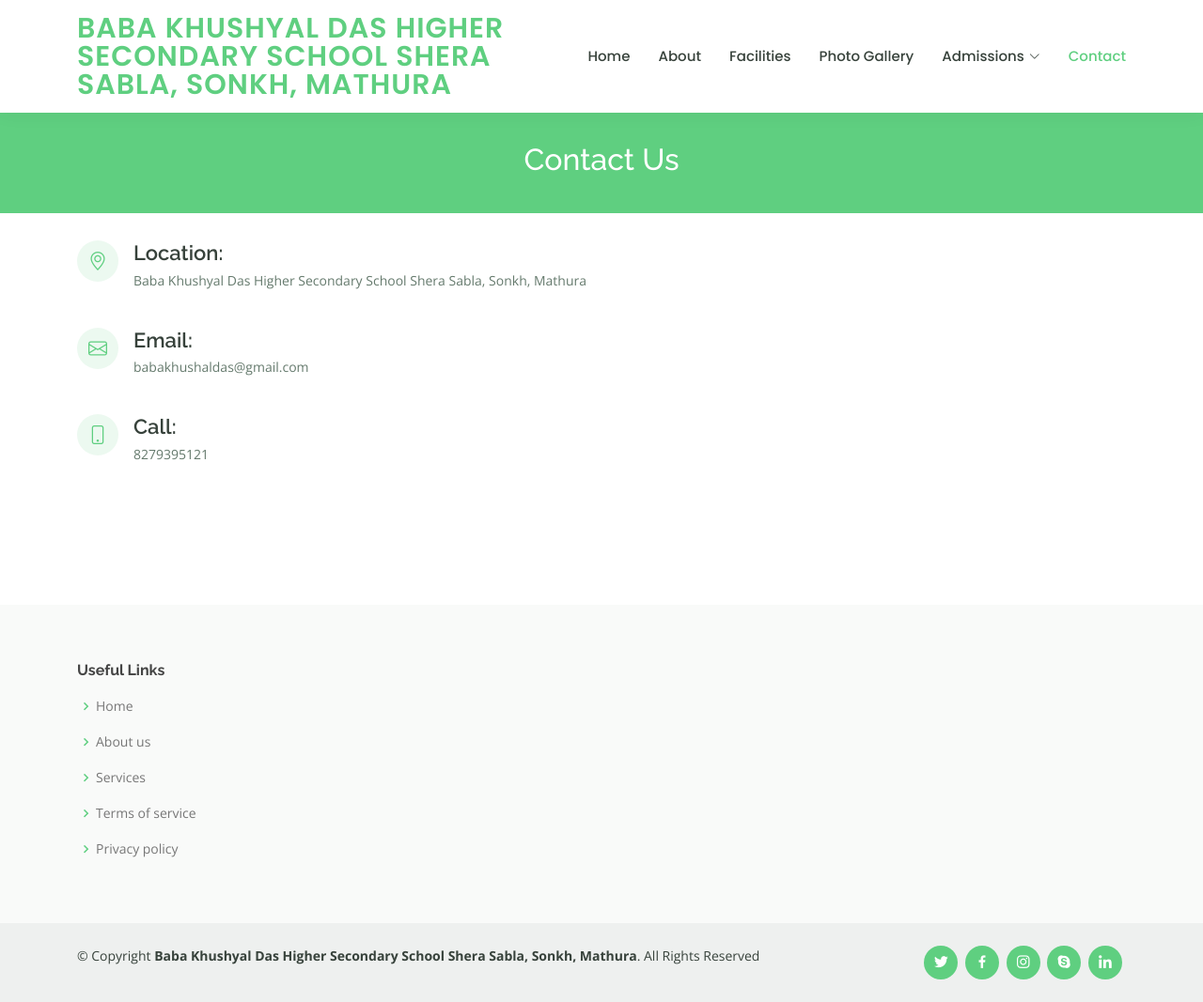
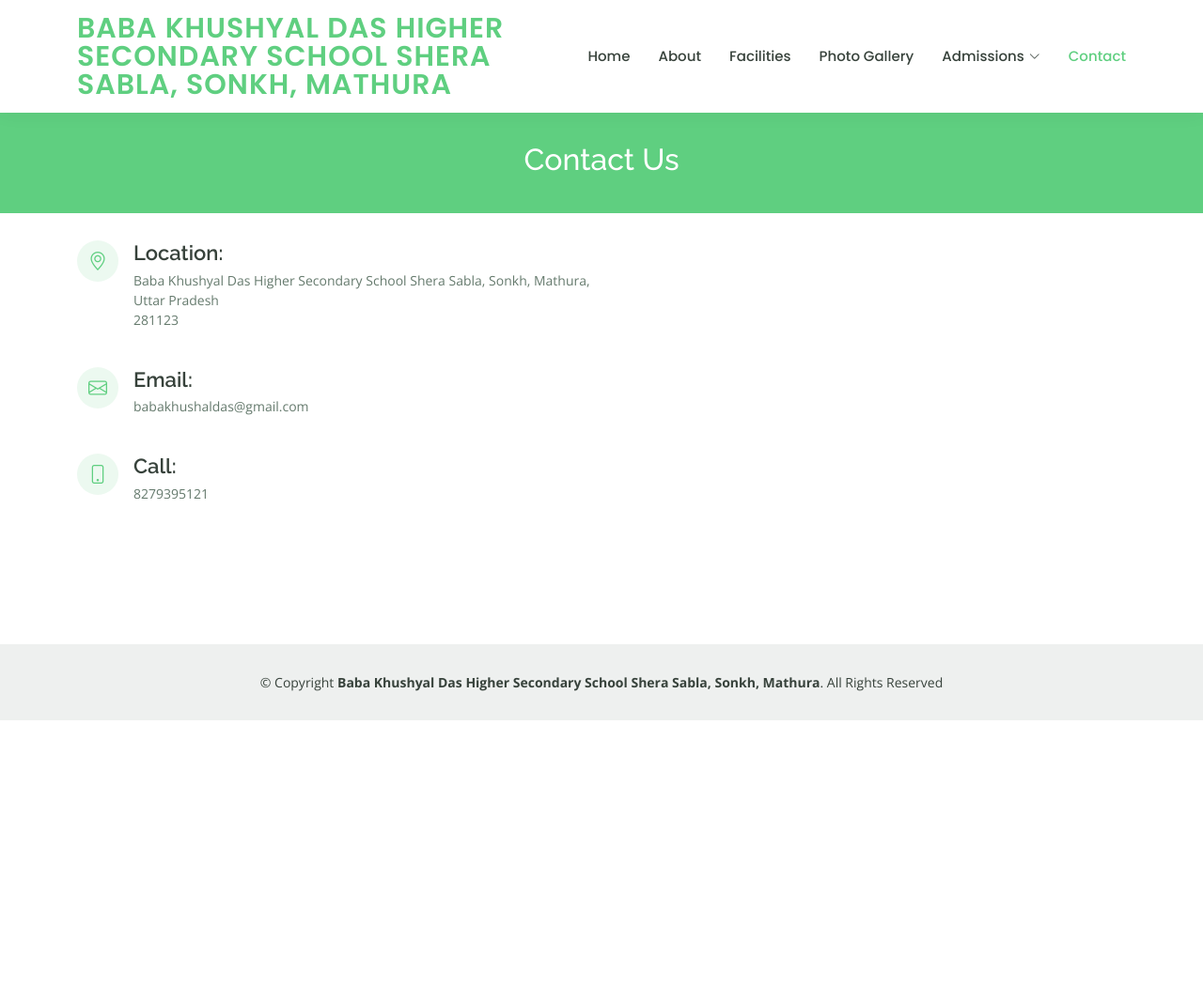
Before and after one commit to babakhushyaldas/website, a plain HTML site: page contact.html in a window 1280 px wide. Shown: the whole page at 94% size. After the commit the page ends 800 px from the top, so only its background shows below. Drawn offline with nearby package versions, Linux system fonts and the light colour scheme.

Commit message:
Update 27/6

```diff
--- a/contact.html
+++ b/contact.html
@@ -87,7 +87,9 @@
               <div class="address">
                 <i class="bi bi-geo-alt"></i>
                 <h4>Location:</h4>
-                <p>Baba Khushyal Das Higher Secondary School Shera Sabla, Sonkh, Mathura</p>
+                <p>Baba Khushyal Das Higher Secondary School Shera Sabla, Sonkh, Mathura,</p>
+		      <p>Uttar Pradesh</p>
+		 <p>281123</p>
               </div>
 
               <div class="email">
@@ -101,14 +103,8 @@
                 <h4>Call:</h4>
                 <p>8279395121</p>
               </div>
-
 			</div>
-
-
-
-
 	      </div>
-
 	    </div>
     </section><!-- End Contact Section -->
 
@@ -116,49 +112,9 @@
 
   <!-- ======= Footer ======= -->
   <footer id="footer">
-
-    <div class="footer-top">
-      <div class="container">
-        <div class="row">
-
-		<div class="col-lg-2 col-md-6 footer-links">
-            <h4>Useful Links</h4>
-            <ul>
-              <li><i class="bx bx-chevron-right"></i> <a href="#">Home</a></li>
-              <li><i class="bx bx-chevron-right"></i> <a href="#">About us</a></li>
-              <li><i class="bx bx-chevron-right"></i> <a href="#">Services</a></li>
-              <li><i class="bx bx-chevron-right"></i> <a href="#">Terms of service</a></li>
-              <li><i class="bx bx-chevron-right"></i> <a href="#">Privacy policy</a></li>
-            </ul>
-          </div>
-
-          <!--<div class="col-lg-3 col-md-6 footer-contact">
-            <h3>Baba Khushyal Das Vidya Mandir Shera Sabla, </h3>
-            <p>
-              Sonkh, Mathura <br>
-              Uttar Pradesh,<br>
-              India<br><br>
-              <strong>Phone:</strong> +91 8279395121 / 9759354298<br>
-              <strong>Email:</strong> info@example.com<br>
-            </p>
-          </div>-->
-        </div>
-      </div>
-    </div>
-
-    <div class="container d-md-flex py-4">
-
 	  <div class="me-md-auto text-center text-md-start">
-        <div class="copyright">
+		  <div class="copyright" style="text-align: center; padding: 30px;">
           &copy; Copyright <strong><span>Baba Khushyal Das Higher Secondary School Shera Sabla, Sonkh, Mathura</span></strong>. All Rights Reserved
-        </div>
-      </div>
-      <div class="social-links text-center text-md-right pt-3 pt-md-0">
-        <a href="#" class="twitter"><i class="bx bxl-twitter"></i></a>
-        <a href="#" class="facebook"><i class="bx bxl-facebook"></i></a>
-        <a href="#" class="instagram"><i class="bx bxl-instagram"></i></a>
-        <a href="#" class="google-plus"><i class="bx bxl-skype"></i></a>
-        <a href="#" class="linkedin"><i class="bx bxl-linkedin"></i></a>
 		  </div>
 	  </div>
 	</footer><!-- End Footer -->
```
Lines whose indentation alone changed are shown as unchanged.
